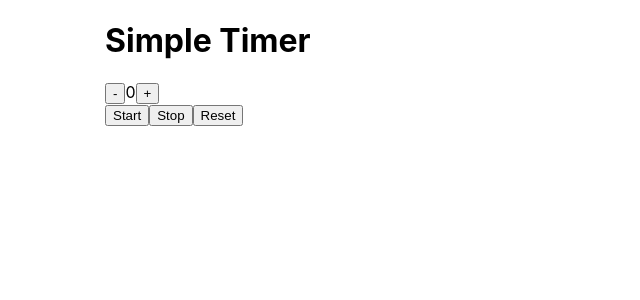
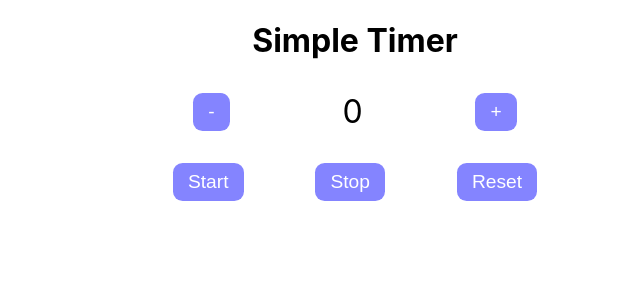
Before and after one commit to ProgrammerShipon/Learning-React, a React (Create React App) app: page / in a window 1280 px wide. Shown: the top 300 px of the page, without its empty margins (285-925 px from the left). Built offline with nearby package versions, Linux system fonts and the light colour scheme.

Commit message:
simple timer style add

```diff
--- a/src/components/Simple-Timer-App/app.jsx
+++ b/src/components/Simple-Timer-App/app.jsx
@@ -1,4 +1,5 @@
 import React, { Component } from "react";
+import "./timer-style.css";
 
 class App extends Component {
   state = {
@@ -64,7 +65,9 @@ class App extends Component {
           <button className="Btn" onClick={this.stopTimer}>
             Stop
           </button>
-          <button className="Btn" onClick={this.resetTimer}>Reset</button>
+          <button className="Btn" onClick={this.resetTimer}>
+            Reset
+          </button>
         </div>
       </div>
     );
--- /dev/null
+++ b/src/components/Simple-Timer-App/timer-style.css
@@ -0,0 +1,21 @@
+.Aps {
+    text-align: center;
+}
+
+.Container {
+    display: flex;
+    justify-content: space-around;
+    align-items: center;
+    margin: clamp(1rem, 90vw, 2rem);
+    font-size: clamp(0.95rem, 90vw, 2rem);
+}
+
+button.Btn {
+    font-size: clamp(1.05rem, 90vw, 1.2rem);
+    background: #8484ff;
+    color: white;
+    padding: 8px 15px;
+    border-radius: 0.6rem;
+    border: 0;
+    cursor: pointer;
+}
```
